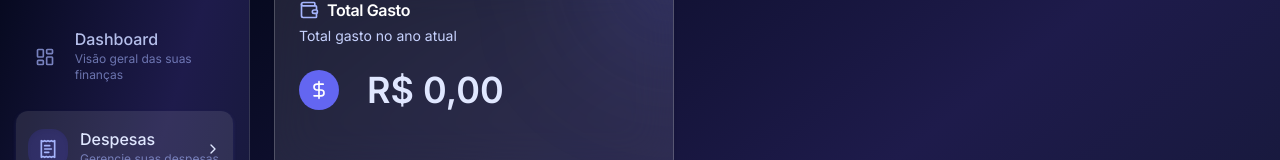
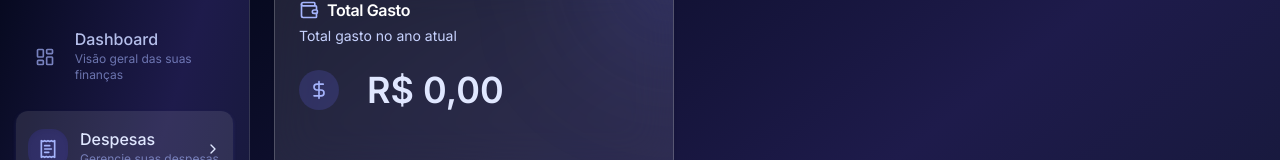
Before and after one commit to igormoraesdev/expense-tracker, a Next.js app: page /dashboard/expenses in a window 1280 px wide. Shown: the part 139-299 px from the top of the page. Built offline with nearby package versions, Linux system fonts and the light colour scheme; no server answers.

Commit message:
chore: update style

```diff
--- a/src/components/page/Expenses/components/TotalSpend.tsx
+++ b/src/components/page/Expenses/components/TotalSpend.tsx
@@ -56,11 +56,11 @@ export const TotalSpend = () => {
               <div className="flex flex-col items-center justify-between rounded-lg ">
                 <div className="w-full flex flex-1 gap-4 items-center justify-between pb-7">
                   <div className="flex flex-row items-start sm:items-center gap-4">
-                    <div className="h-10 w-10 rounded-full bg-indigo-500 flex items-center justify-center mr-3">
+                    <div className="h-10 w-10 rounded-full bg-indigo-500/20 flex items-center justify-center mr-3">
                       {isLoading ? (
                         <Skeleton className="h-5 w-5 bg-white/10 rounded-md" />
                       ) : (
-                        <DollarSign className="h-5 w-5 text-white" />
+                        <DollarSign className="h-5 w-5 text-indigo-300" />
                       )}
                     </div>
                     {isLoading ? (
```
